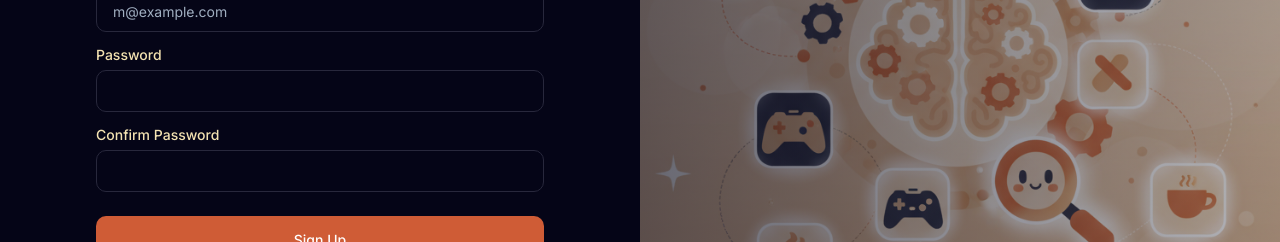
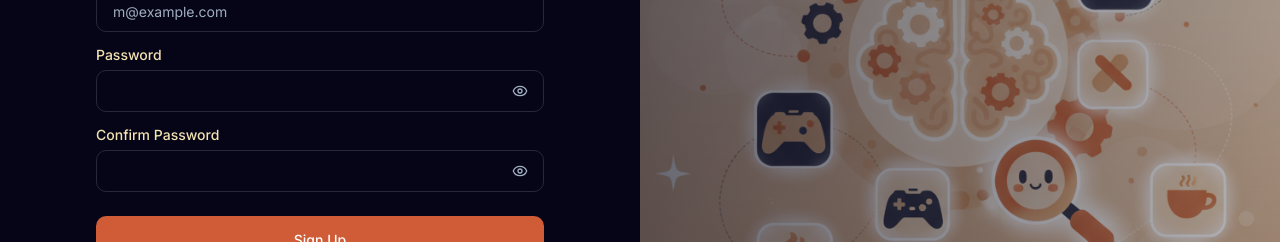
Before and after one commit to Kabbya04/Zappy, a Next.js app: page /auth/signup in a window 1280 px wide. Shown: the part 372-614 px from the top of the page. Built offline with nearby package versions, Linux system fonts and the light colour scheme; no server answers.

Commit message:
password view icon in sign in/ sign up

```diff
--- a/app/auth/signin/page.tsx
+++ b/app/auth/signin/page.tsx
@@ -6,18 +6,23 @@ import { Button } from "@/components/ui/button";
 import { Input } from "@/components/ui/input";
 import { Label } from "@/components/ui/label";
 import { Checkbox } from "@/components/ui/checkbox";
-import { Zap } from "lucide-react";
+import { Zap, Eye, EyeOff } from "lucide-react";
 import { useState } from "react";
 import { useAuth } from "@/lib/hooks/use-auth";
-
 
 export default function AuthPage() {
   const [email, setEmail] = useState("");
   const [password, setPassword] = useState("");
+  const [showPassword, setShowPassword] = useState(false);
   const [rememberMe, setRememberMe] = useState(false);
   const [isLoading, setIsLoading] = useState(false);
   const [error, setError] = useState("");
   const { signIn } = useAuth();
+
+  const togglePasswordVisibility = () => {
+    setShowPassword(!showPassword);
+  };
+
   return (
     <div className="w-full lg:grid lg:min-h-screen lg:grid-cols-2">
       <div className="flex items-center justify-center py-12 px-4 sm:px-6 lg:px-8">
@@ -81,14 +86,28 @@ export default function AuthPage() {
                     Forgot password?
                   </Link>
                 </div>
+                <div className="relative">
                   <Input
                     id="password"
-                  type="password"
-                  className="py-5 px-4"
+                    type={showPassword ? "text" : "password"}
+                    className="py-5 px-4 pr-12"
                     required
                     value={password}
                     onChange={(e) => setPassword(e.target.value)}
                   />
+                  <button
+                    type="button"
+                    onClick={togglePasswordVisibility}
+                    className="absolute inset-y-0 right-0 flex items-center pr-4 text-muted-foreground hover:text-foreground"
+                    aria-label={showPassword ? "Hide password" : "Show password"}
+                  >
+                    {showPassword ? (
+                      <EyeOff className="h-4 w-4" />
+                    ) : (
+                      <Eye className="h-4 w-4" />
+                    )}
+                  </button>
+                </div>
               </div>
 
               <div className="flex items-center justify-between">
--- a/app/auth/signup/page.tsx
+++ b/app/auth/signup/page.tsx
@@ -5,7 +5,7 @@ import Link from "next/link";
 import { Button } from "@/components/ui/button";
 import { Input } from "@/components/ui/input";
 import { Label } from "@/components/ui/label";
-import { Zap } from "lucide-react";
+import { Zap, Eye, EyeOff } from "lucide-react";
 import { useState } from "react";
 import { useAuth } from "@/lib/hooks/use-auth";
 
@@ -14,9 +14,20 @@ export default function SignUpPage() {
   const [email, setEmail] = useState("");
   const [password, setPassword] = useState("");
   const [confirmPassword, setConfirmPassword] = useState("");
+  const [showPassword, setShowPassword] = useState(false);
+  const [showConfirmPassword, setShowConfirmPassword] = useState(false);
   const [isLoading, setIsLoading] = useState(false);
   const [error, setError] = useState("");
   const { signUp } = useAuth();
+
+  const togglePasswordVisibility = () => {
+    setShowPassword(!showPassword);
+  };
+
+  const toggleConfirmPasswordVisibility = () => {
+    setShowConfirmPassword(!showConfirmPassword);
+  };
+
   return (
     <div className="w-full lg:grid lg:min-h-screen lg:grid-cols-2">
       <div className="flex items-center justify-center py-12 px-4 sm:px-6 lg:px-8">
@@ -100,28 +111,56 @@ export default function SignUpPage() {
                 <Label htmlFor="password" className="text-left">
                   Password
                 </Label>
+                <div className="relative">
                   <Input
                     id="password"
-                  type="password"
-                  className="py-5 px-4"
+                    type={showPassword ? "text" : "password"}
+                    className="py-5 px-4 pr-12"
                     required
                     value={password}
                     onChange={(e) => setPassword(e.target.value)}
                   />
+                  <button
+                    type="button"
+                    onClick={togglePasswordVisibility}
+                    className="absolute inset-y-0 right-0 flex items-center pr-4 text-muted-foreground hover:text-foreground"
+                    aria-label={showPassword ? "Hide password" : "Show password"}
+                  >
+                    {showPassword ? (
+                      <EyeOff className="h-4 w-4" />
+                    ) : (
+                      <Eye className="h-4 w-4" />
+                    )}
+                  </button>
+                </div>
               </div>
 
               <div className="grid gap-2">
                 <Label htmlFor="confirm-password" className="text-left">
                   Confirm Password
                 </Label>
+                <div className="relative">
                   <Input
                     id="confirm-password"
-                  type="password"
-                  className="py-5 px-4"
+                    type={showConfirmPassword ? "text" : "password"}
+                    className="py-5 px-4 pr-12"
                     required
                     value={confirmPassword}
                     onChange={(e) => setConfirmPassword(e.target.value)}
                   />
+                  <button
+                    type="button"
+                    onClick={toggleConfirmPasswordVisibility}
+                    className="absolute inset-y-0 right-0 flex items-center pr-4 text-muted-foreground hover:text-foreground"
+                    aria-label={showConfirmPassword ? "Hide confirm password" : "Show confirm password"}
+                  >
+                    {showConfirmPassword ? (
+                      <EyeOff className="h-4 w-4" />
+                    ) : (
+                      <Eye className="h-4 w-4" />
+                    )}
+                  </button>
+                </div>
               </div>
 
               <Button type="submit" className="w-full py-6 mt-2" disabled={isLoading}>
```
Lines whose indentation alone changed are shown as unchanged.
